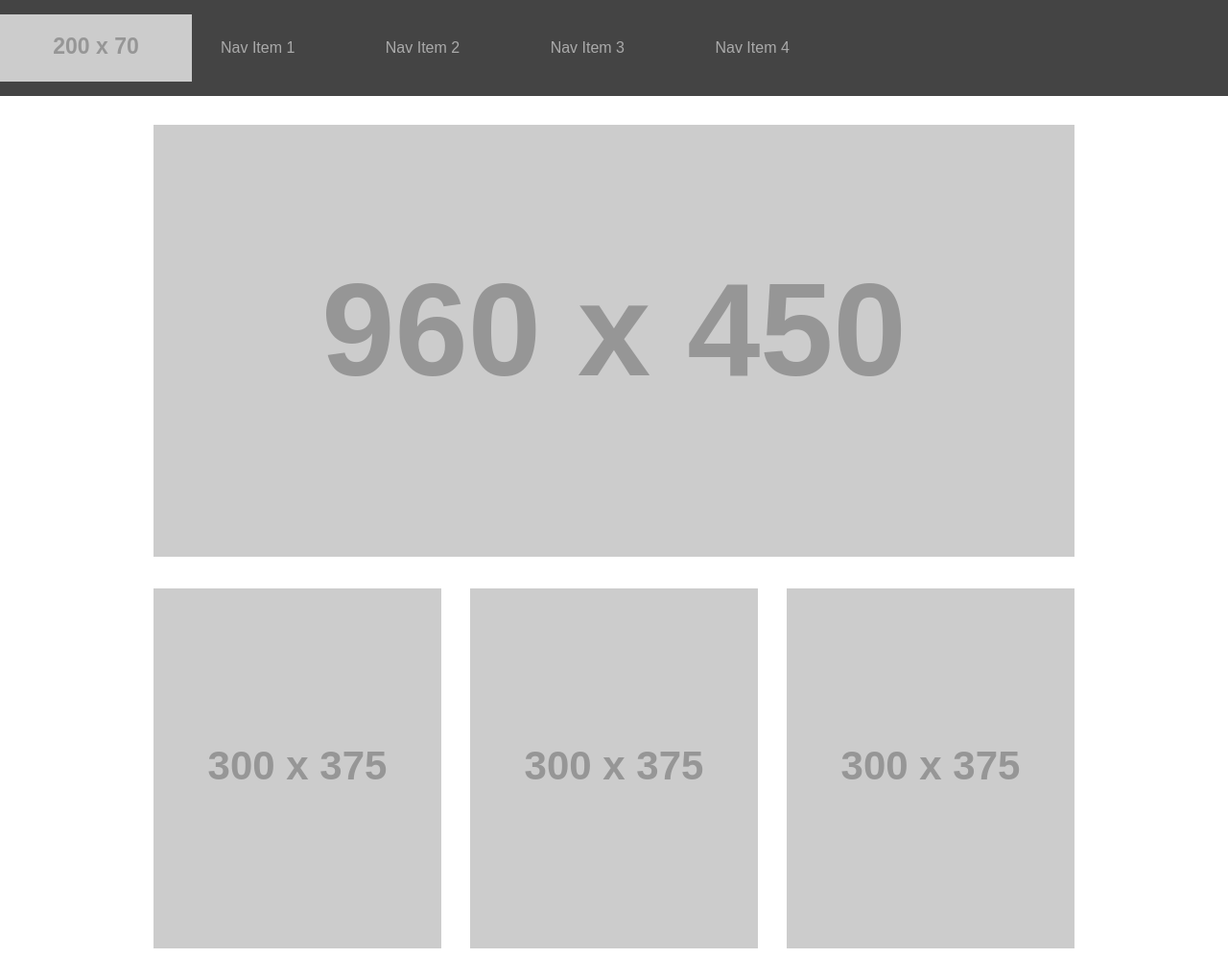
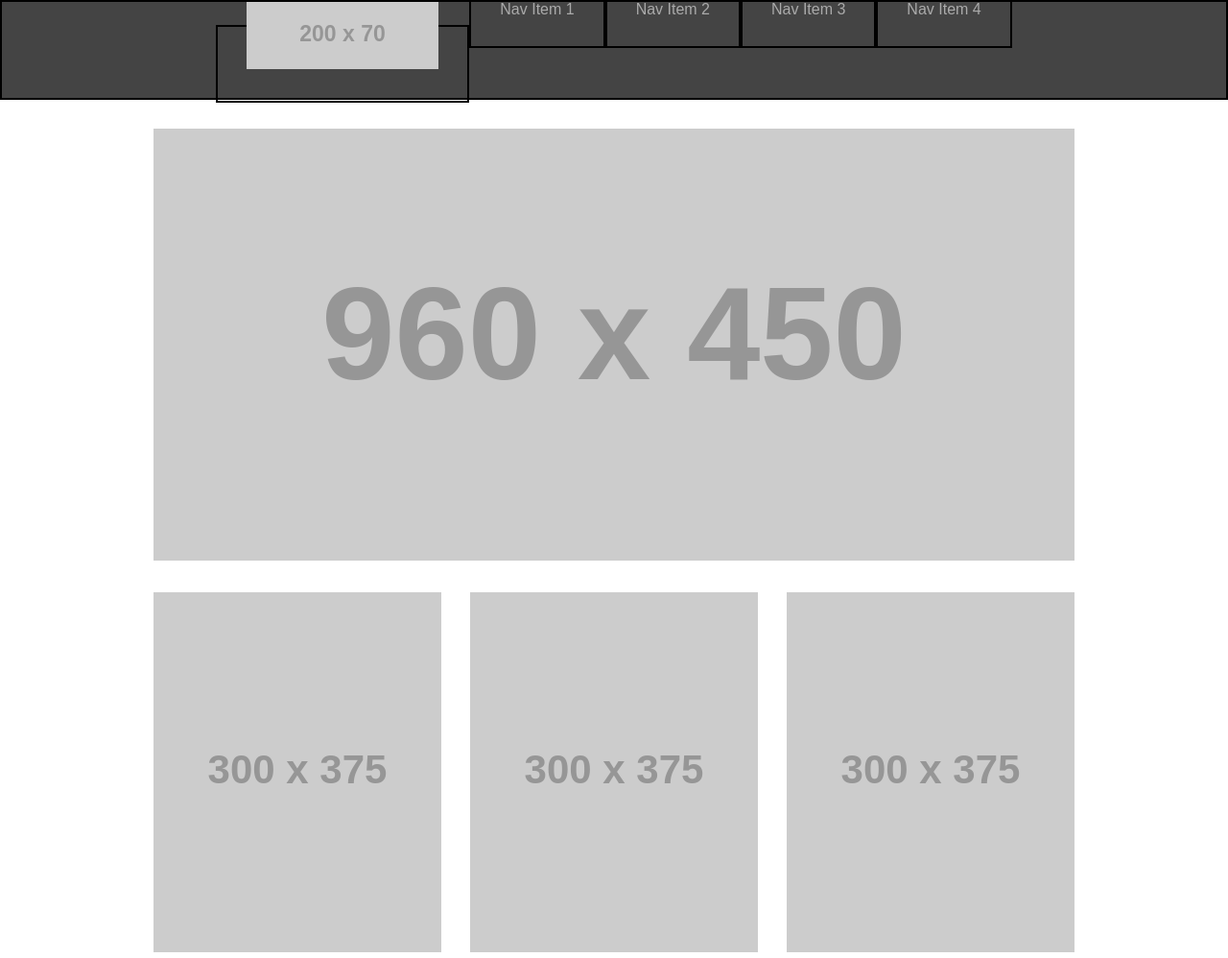
Before and after one commit to joshuamccluskey/wirefame-exercise, a plain HTML site: page index.html in a window 1280 px wide. Shown: the top 998 px of the page at 96% size. Drawn offline with Linux system fonts and the light colour scheme; placeholder pictures from the web are drawn by us.

Commit message:
finished reading 12

```diff
--- a/css/style.css
+++ b/css/style.css
@@ -6,31 +6,30 @@ body {
 header{
   background-color: #444;
   height: 100px;
+  border: 2px solid black;
+  display: flex;
+  justify-content:space-around;
+}
+
+header img {
 
 }
 
-nav {
-  width: 960 px;
+header ul {
+  display: flex;
+  margin-top: 15pxx;
+
 }
 
-header img {
-  margin-top: 15px;
-  float: left;
-}
-
-header li {
-  display: inline-block;
-  line-height: 100px;
-  margin-left: 90px;
-}
-
-header li:first-child{
-  margin-left: 30px;
+#link li {
+  margin-top: 3em;
 }
 
 nav a {
   text-decoration: none;
   color: #aaa;
+  padding: 30px;
+  border: 2px solid black;
 
 }
 
@@ -93,4 +92,5 @@ main div:hover {
 footer {
   background-color: #444;
   height: 125px;
+  margin-top: 30px;
 }
--- a/index.html
+++ b/index.html
@@ -7,12 +7,13 @@
 </head>
 <body>
   <header>
-    <nav><a href="#"><img src="http://placehold.it/200x70/111" alt="placeholder"></a>
+    <nav>
     <ul>
-      <li><a href="#">Nav Item 1</a></li>
-      <li><a href="#">Nav Item 2</a></li>
-      <li><a href="#">Nav Item 3</a></li>
-      <li><a href="#">Nav Item 4</a></li>
+      <li><a href="#"><img src="http://placehold.it/200x70/111" alt="placeholder"></a></li>
+      <li id="link"><a href="#">Nav Item 1</a></li>
+      <li id="link"><a href="#">Nav Item 2</a></li>
+      <li id="link"><a href="#">Nav Item 3</a></li>
+      <li id="link"><a href="#">Nav Item 4</a></li>
     </ul>
     </nav>
   </header>
```
